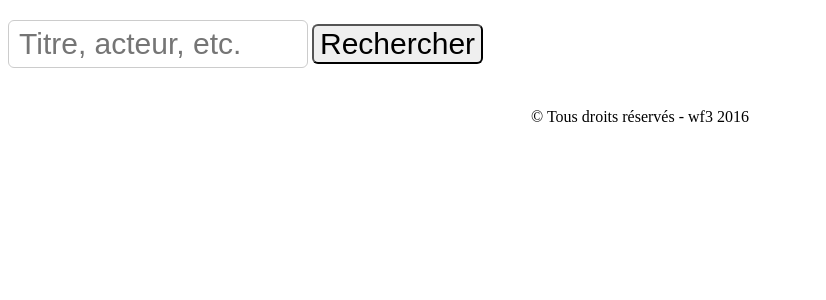
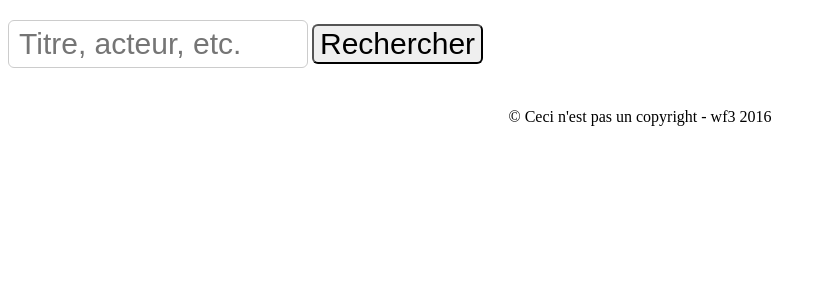
Before and after one commit to DrHolliday/gclf-formateur, a PHP site: page /index.php in a window 1280 px wide. Shown: the part 167-467 px from the top of the page, without its empty margins (0-826 px from the left). Run offline with PHP 8.4, Linux system fonts and the light colour scheme; data that the repository does not hold is empty.

Commit message:
what is copyright?

```diff
--- a/html/footer.php
+++ b/html/footer.php
@@ -1,5 +1,5 @@
 	<footer>
-		<p align="center">&copy; Tous droits réservés - wf3 <?php echo date('Y'); ?></p>
+		<p align="center">&copy; Ceci n'est pas un copyright - wf3 <?php echo date('Y'); ?></p>
 	</footer>
 </body>
 </html>
```
